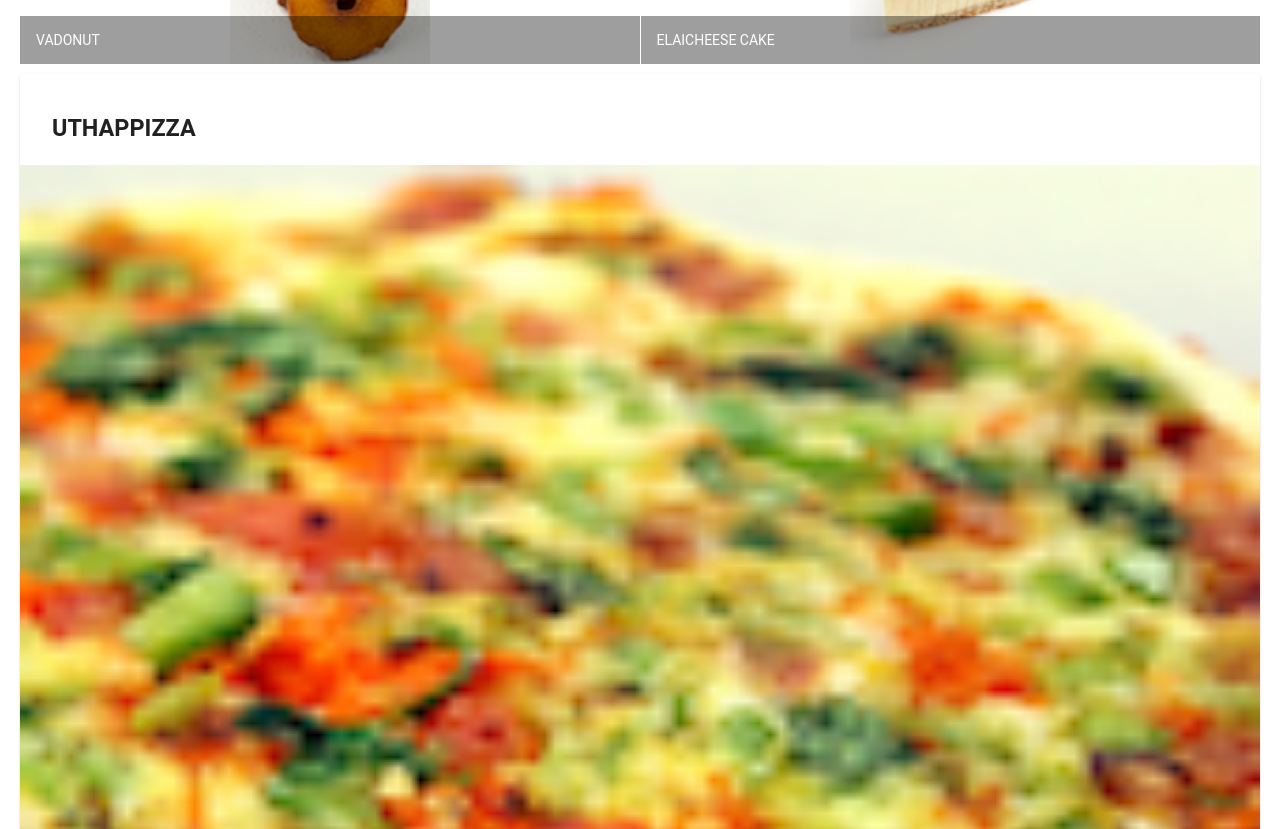
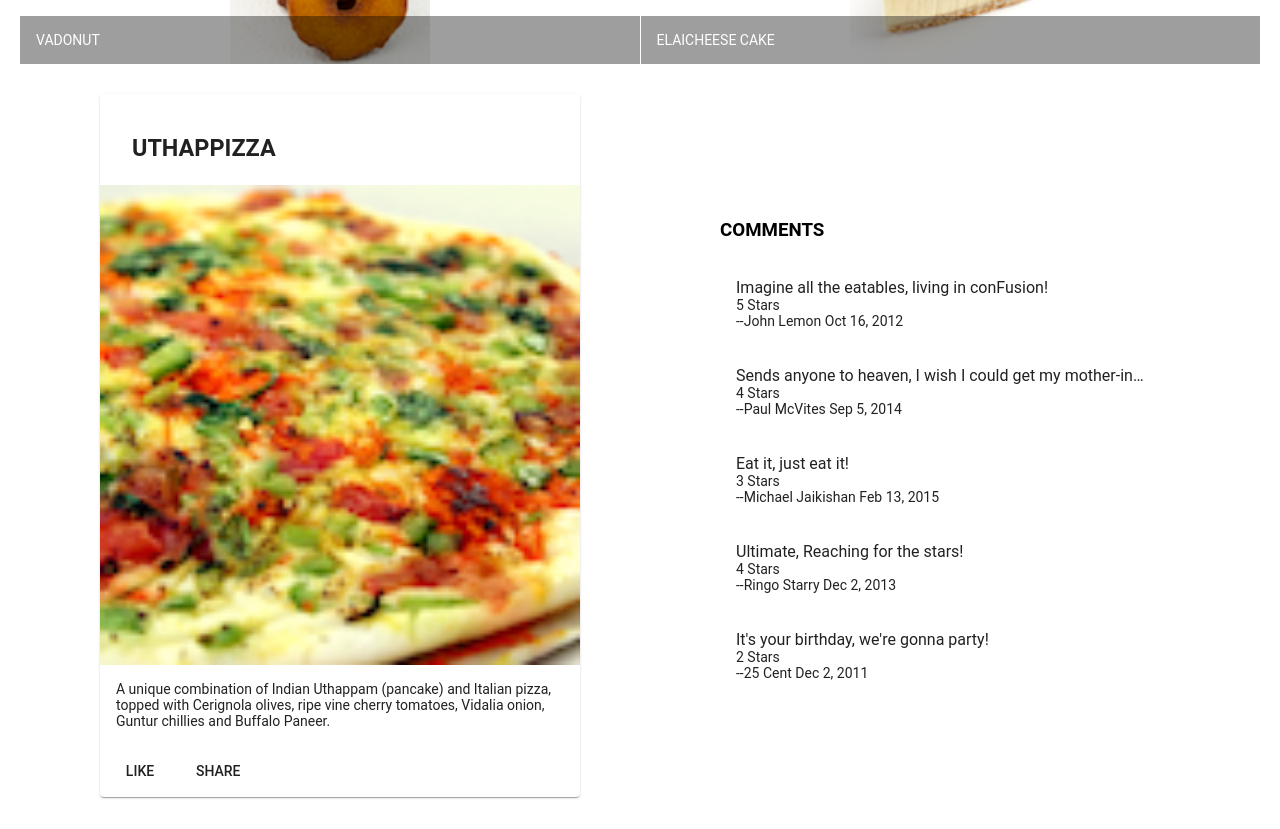
Before and after one commit to shubhamagarwal1998/angular, an Angular app: page / in a window 1280 px wide. Shown: the part 500-1329 px from the top of the page. Built offline with nearby package versions, Linux system fonts and the light colour scheme.

Commit message:
Added Assignment 1

```diff
--- a/src/app/app.module.ts
+++ b/src/app/app.module.ts
@@ -11,11 +11,13 @@ import {MatButtonModule} from '@angular/material/button';
 import { AppComponent } from './app.component';
 import 'hammerjs';
 import { MenuComponent } from './menu/menu.component';
+import { DishdetailComponent } from './dishdetail/dishdetail.component';
 
 @NgModule({
   declarations: [
     AppComponent,
-    MenuComponent
+    MenuComponent,
+    DishdetailComponent
   ],
   imports: [
     BrowserModule,
--- /dev/null
+++ b/src/app/dishdetail/dishdetail.component.html
@@ -0,0 +1,46 @@
+<div class="container" fxLayout="row" fxLayout.sm="column" fxLayout.xs="column" fxLayoutAlign.gt-md="space-around center"   fxLayoutGap.xs="0">
+
+  <div fxFlex="40">
+	<div fxFlex>
+		<mat-card>
+			<mat-card-header>
+				<mat-card-title *ngIf="dish">
+					<h3>{{dish.name | uppercase}}</h3>
+				</mat-card-title>
+			</mat-card-header>
+			<img mat-card-image src={{dish.image}} alt={{dish.name}}>
+			<mat-card-content *ngIf="dish">
+				<p>{{dish.description}}</p>
+			</mat-card-content>
+			<mat-card-actions>
+				<button mat-button>LIKE</button>
+				<button mat-button>SHARE</button>
+			</mat-card-actions>
+		</mat-card>
+	</div>
+	  </div>
+
+  <div fxFlex="40">
+    <div class="container" fxLayout="column">
+
+  <mat-list *ngIf="dish">
+  	<h3>COMMENTS</h3>
+    <mat-list-item  *ngFor="let dishes of dish.comments">
+
+      <p matLine>
+        <span> {{dishes.comment}} </span>
+      </p>
+     <p matLine>
+        <span> {{dishes.rating}} Stars </span>
+      </p>
+     <p matLine>
+        <span>--{{dishes.author}}  {{dishes.date | date}}</span>
+      </p>
+
+    </mat-list-item>
+  </mat-list>
+
+</div>
+  </div>
+
+</div>
--- /dev/null
+++ b/src/app/dishdetail/dishdetail.component.ts
@@ -0,0 +1,60 @@
+import { Component, OnInit } from '@angular/core';
+
+
+const DISH = {
+  id: '0',
+  name: 'Uthappizza',
+  image: '/assets/images/uthappizza.png',
+  category: 'mains',
+  featured: true,
+  label: 'Hot',
+  price: '4.99',
+  // tslint:disable-next-line:max-line-length
+  description: 'A unique combination of Indian Uthappam (pancake) and Italian pizza, topped with Cerignola olives, ripe vine cherry tomatoes, Vidalia onion, Guntur chillies and Buffalo Paneer.',
+  comments: [
+       {
+           rating: 5,
+           comment: 'Imagine all the eatables, living in conFusion!',
+           author: 'John Lemon',
+           date: '2012-10-16T17:57:28.556094Z'
+       },
+       {
+           rating: 4,
+           comment: 'Sends anyone to heaven, I wish I could get my mother-in-law to eat it!',
+           author: 'Paul McVites',
+           date: '2014-09-05T17:57:28.556094Z'
+       },
+       {
+           rating: 3,
+           comment: 'Eat it, just eat it!',
+           author: 'Michael Jaikishan',
+           date: '2015-02-13T17:57:28.556094Z'
+       },
+       {
+           rating: 4,
+           comment: 'Ultimate, Reaching for the stars!',
+           author: 'Ringo Starry',
+           date: '2013-12-02T17:57:28.556094Z'
+       },
+       {
+           rating: 2,
+           comment: 'It\'s your birthday, we\'re gonna party!',
+           author: '25 Cent',
+           date: '2011-12-02T17:57:28.556094Z'
+       }
+   ]
+};
+
+@Component({
+  selector: 'app-dishdetail',
+  templateUrl: './dishdetail.component.html',
+  styleUrls: ['./dishdetail.component.scss']
+})
+export class DishdetailComponent implements OnInit {
+	dish=DISH;
+  constructor() { }
+
+  ngOnInit() {
+  }
+
+}
--- a/src/app/menu/menu.component.html
+++ b/src/app/menu/menu.component.html
@@ -17,7 +17,8 @@
 	</mat-grid-list>
 
 	</div>
-	<div fxFlex *ngIf="selectedDish">
+	<app-dishdetail></app-dishdetail>
+<!--	<div fxFlex *ngIf="selectedDish">
 		<mat-card>
 			<mat-card-header>
 				<mat-card-title>
@@ -34,5 +35,5 @@
 			</mat-card-actions>
 		</mat-card>
 	</div>
-
+	-->
 </div>
```
Also changed, not shown: src/app/app.component.html (line endings or trailing spaces), src/app/dishdetail/dishdetail.component.scss (added), 1 other file (tests, documents, lock files or other folders).
